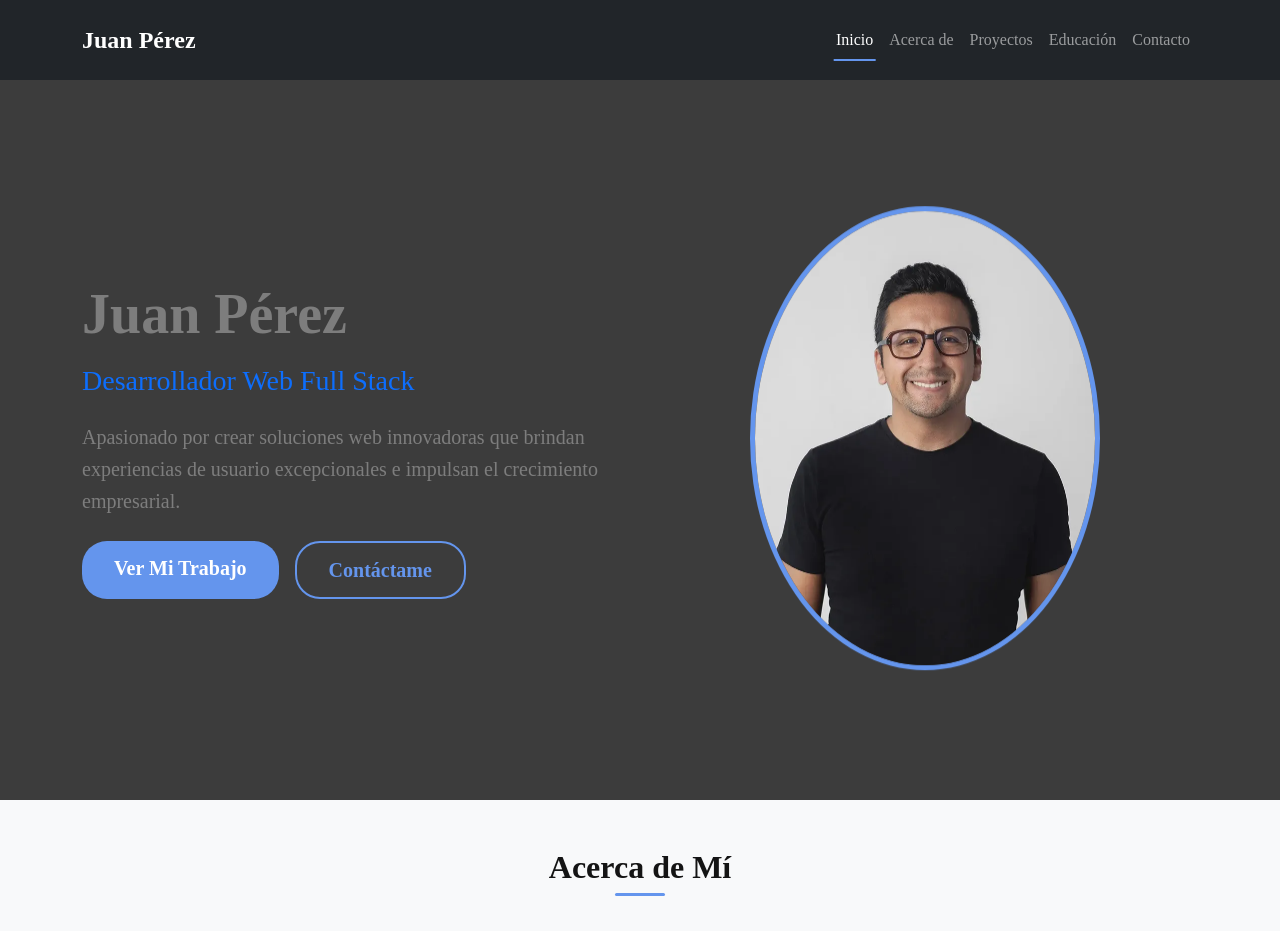
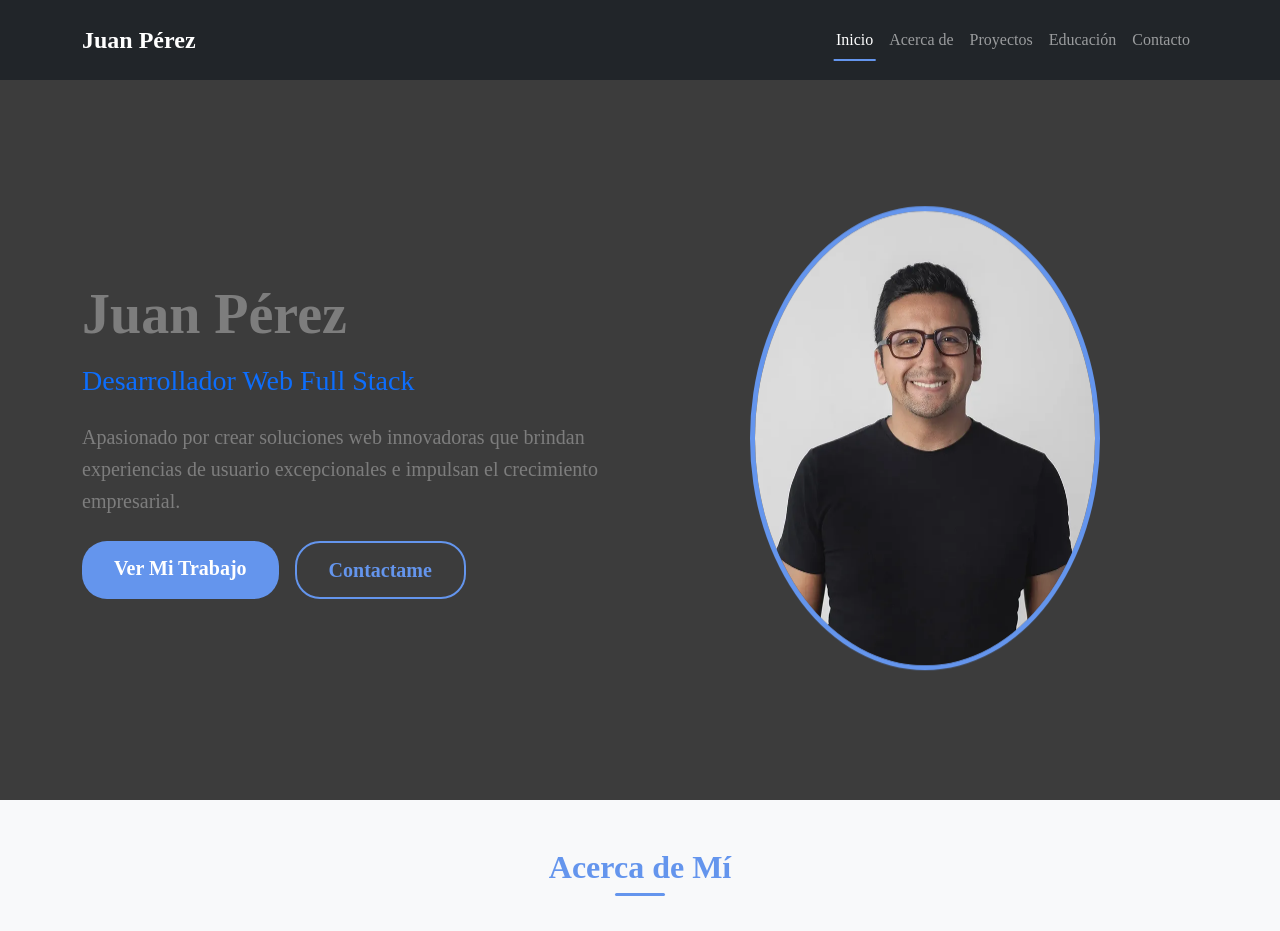
Before and after one commit to juliana3/portafolio, a plain HTML site: page index.html in a window 1280 px wide. Shown: the top 931 px of the page. Drawn offline with nearby package versions, Linux system fonts and the light colour scheme.

Commit message:
arreglos

```diff
--- a/css/style.css
+++ b/css/style.css
@@ -36,7 +36,7 @@ h1, h2, h3, h4, h5, h6 {
     display: inline-block;
     margin-bottom: 3rem;
     font-weight: 700;
-    color: rgb(var(--dark-color));
+    color: rgb(var(--primary-color));
 }
 
 .section-title::after {
--- a/index.html
+++ b/index.html
@@ -63,7 +63,7 @@
                     <p class="lead mb-4 animate-fade-in">Apasionado por crear soluciones web innovadoras que brindan experiencias de usuario excepcionales e impulsan el crecimiento empresarial.</p>
                     <div class="d-flex gap-3 justify-content-center justify-content-lg-start animate-fade-in">
                         <a href="#projects" class="btn btn-primary btn-lg">Ver Mi Trabajo</a>
-                        <a href="https://wa.me/?text=Me%20contacto%20desde%20el%20portafolio%20porque..." class="btn btn-outline-primary btn-lg">Contáctame</a>
+                        <a href="https://wa.me/?text=Me%20contacto%20desde%20el%20portafolio%20porque..." class="btn btn-outline-primary btn-lg">Contactame</a>
                     </div>
                 </div>
                 <div class="col-lg-6 text-center mt-5 mt-lg-0">
@@ -369,7 +369,7 @@
         <div class="container">
             <div class="row">
                 <div class="col-12 text-center mb-5">
-                    <h2 class="section-title">Contáctame!</h2>
+                    <h2 class="section-title">Contactame!</h2>
                     <p class="lead">Hablemos sobre tu próximo proyecto u oportunidad</p>
                 </div>
             </div>
```
